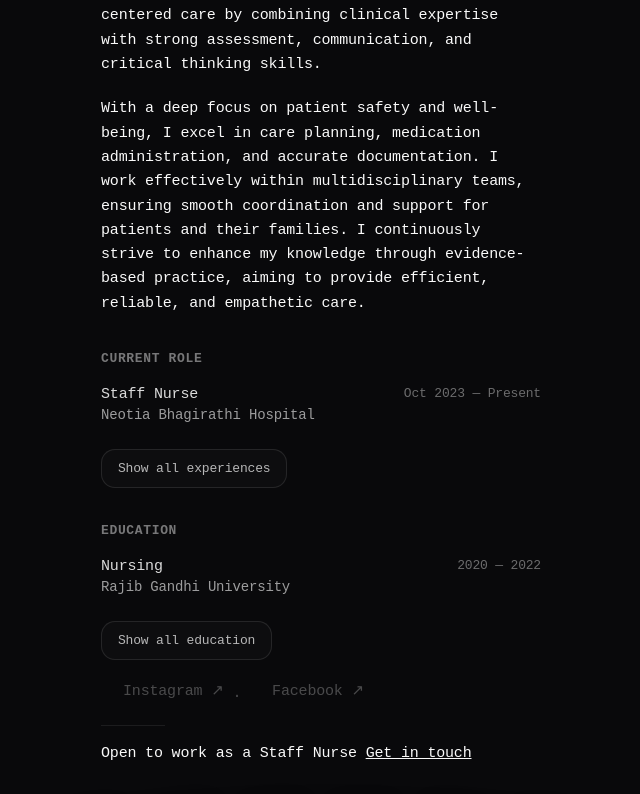
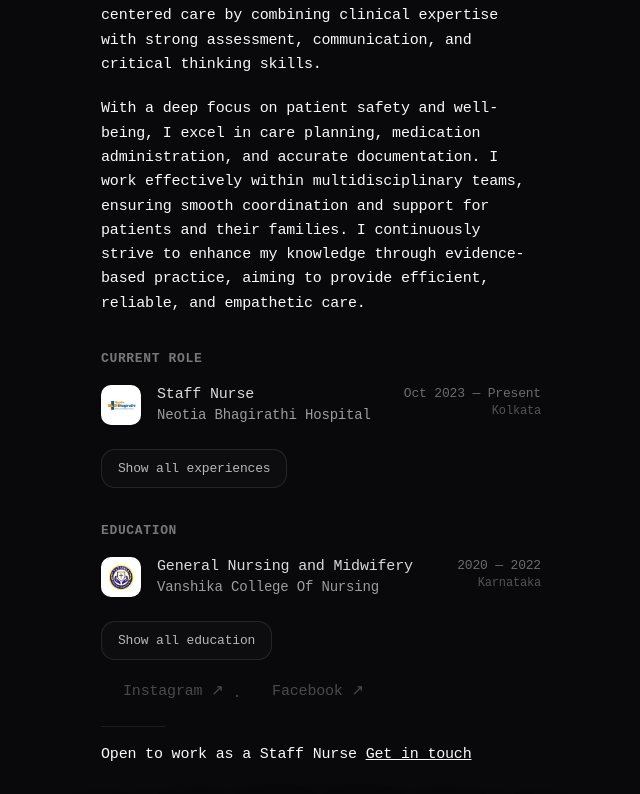
Before and after one commit to codewithdhruba01/PallabiPortfolio, a React (Vite) app: page / in a window 1280 px wide. Shown: the part 385-1179 px from the top of the page, without its empty margins (319-959 px from the left). Built offline with nearby package versions, Linux system fonts and the light colour scheme; some icons are missing.

Commit message:
feat: update professional experience details and enhance UI with company logos and location metadata

```diff
--- a/src/pages/Education.tsx
+++ b/src/pages/Education.tsx
@@ -29,7 +29,7 @@ export function Education({ }: EducationProps) {
                       General Nursing and Midwifery
                     </h3>
                     <p className="text-[14px] text-black/60 dark:text-white/60 leading-snug">
-                      Rajib Gandhi University of Health Sciences
+                      Vanshika College Of Nursing
                     </p>
                   </div>
                   <div className="text-right whitespace-nowrap">
--- a/src/pages/Experience.tsx
+++ b/src/pages/Experience.tsx
@@ -104,7 +104,7 @@ export function Experience({ }: ExperienceProps) {
                 </div>
               </div>
               <p className="text-[14px] leading-relaxed text-black/70 dark:text-white/70">
-                Focused on foundational nursing duties, patient monitoring, and supporting senior staff in a busy hospital environment. Gained valuable hands-on experience in clinical assessments and patient support.
+                Hands-on experience at a leading cardiac care center, assisting in specialized patient monitoring and cardiovascular procedures under expert clinical supervision.
               </p>
             </div>
           </div>
--- a/src/pages/Home.tsx
+++ b/src/pages/Home.tsx
@@ -51,7 +51,13 @@ export function Home({ setView, shouldReduceMotion }: HomeProps) {
             <h2 className="mb-4 text-[13px] font-semibold tracking-[0.05em] uppercase text-black/45 dark:text-white/45">
               Current Role
             </h2>
-            <div className="flex justify-between gap-2">
+            <div className="flex items-start gap-4">
+              <img
+                src="/images/company/neotia_logo.jpeg"
+                alt="Neotia Bhagirathi Hospital Logo"
+                className="size-10 rounded-lg object-contain bg-white p-1 shrink-0 shadow-sm"
+              />
+              <div className="flex justify-between items-start gap-2 flex-1 min-w-0">
                 <div>
                   <h3 className="text-[15px] font-medium text-black/85 dark:text-white/85 leading-snug">
                     Staff Nurse
@@ -60,10 +66,14 @@ export function Home({ setView, shouldReduceMotion }: HomeProps) {
                     Neotia Bhagirathi Hospital
                   </p>
                 </div>
-              <div className="text-right">
+                <div className="text-right whitespace-nowrap">
                   <span className="block text-[13px] text-black/40 dark:text-white/40 tabular-nums leading-snug">
                     Oct 2023 — Present
                   </span>
+                  <span className="block text-[12px] text-black/30 dark:text-white/30 leading-snug">
+                    Kolkata
+                  </span>
+                </div>
               </div>
             </div>
             <div className="mt-6">
@@ -79,19 +89,29 @@ export function Home({ setView, shouldReduceMotion }: HomeProps) {
             <h2 className="mb-4 text-[13px] font-semibold tracking-[0.05em] uppercase text-black/45 dark:text-white/45">
               Education
             </h2>
-            <div className="flex justify-between gap-2">
+            <div className="flex items-start gap-4">
+              <img
+                src="/images/company/collage_logo.png"
+                alt="Rajib Gandhi University Logo"
+                className="size-10 rounded-lg object-contain bg-white p-1 shrink-0 shadow-sm"
+              />
+              <div className="flex justify-between items-start gap-2 flex-1 min-w-0">
                 <div>
                   <h3 className="text-[15px] font-medium text-black/85 dark:text-white/85 leading-snug">
-                  Nursing
+                    General Nursing and Midwifery
                   </h3>
                   <p className="text-[14px] text-black/60 dark:text-white/60 leading-snug">
-                  Rajib Gandhi University
+                    Vanshika College Of Nursing
                   </p>
                 </div>
-              <div className="text-right">
+                <div className="text-right whitespace-nowrap">
                   <span className="block text-[13px] text-black/40 dark:text-white/40 tabular-nums leading-snug">
                     2020 — 2022
                   </span>
+                  <span className="block text-[12px] text-black/30 dark:text-white/30 leading-snug">
+                    Karnataka
+                  </span>
+                </div>
               </div>
             </div>
             <div className="mt-6">
```
Lines whose indentation alone changed are shown as unchanged.
